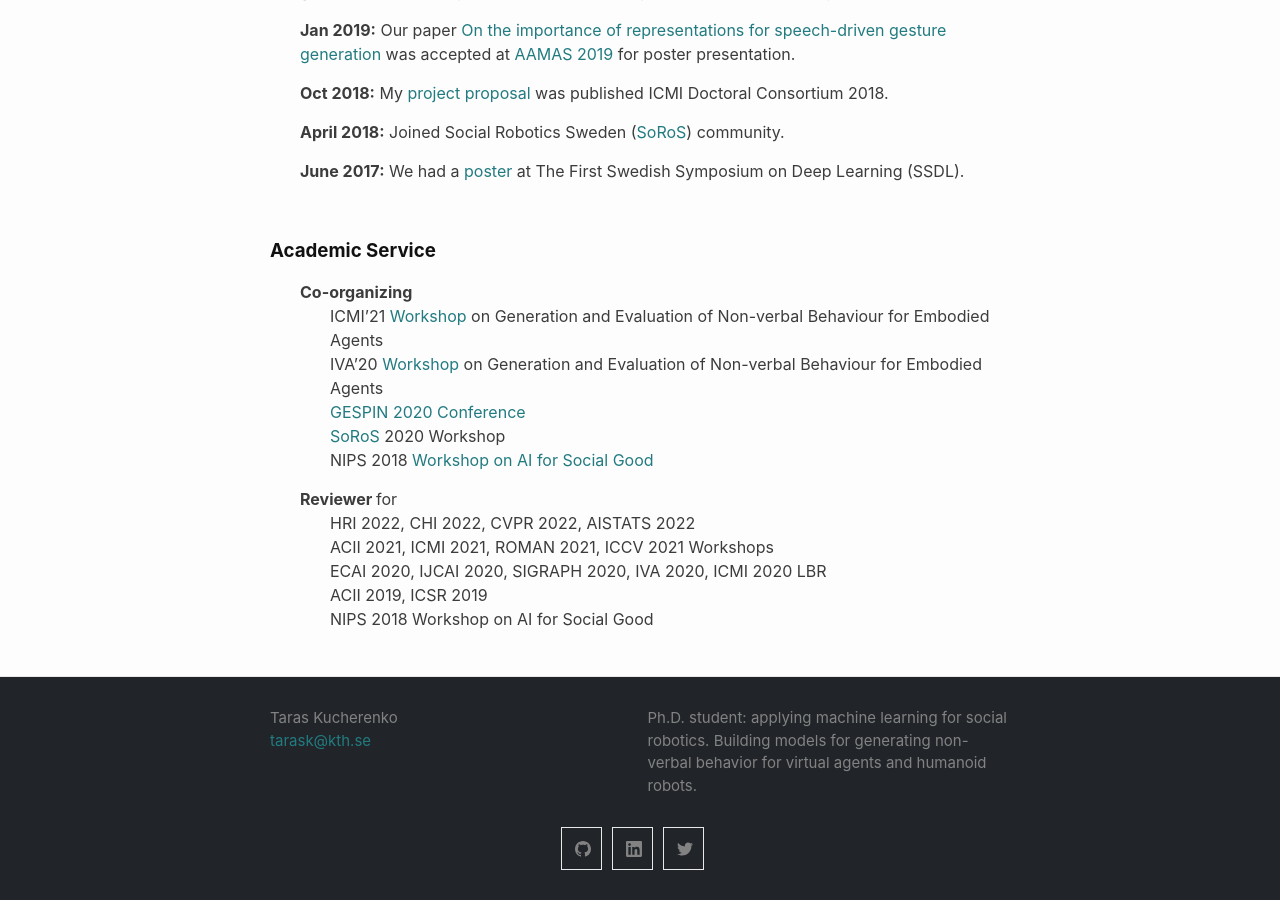
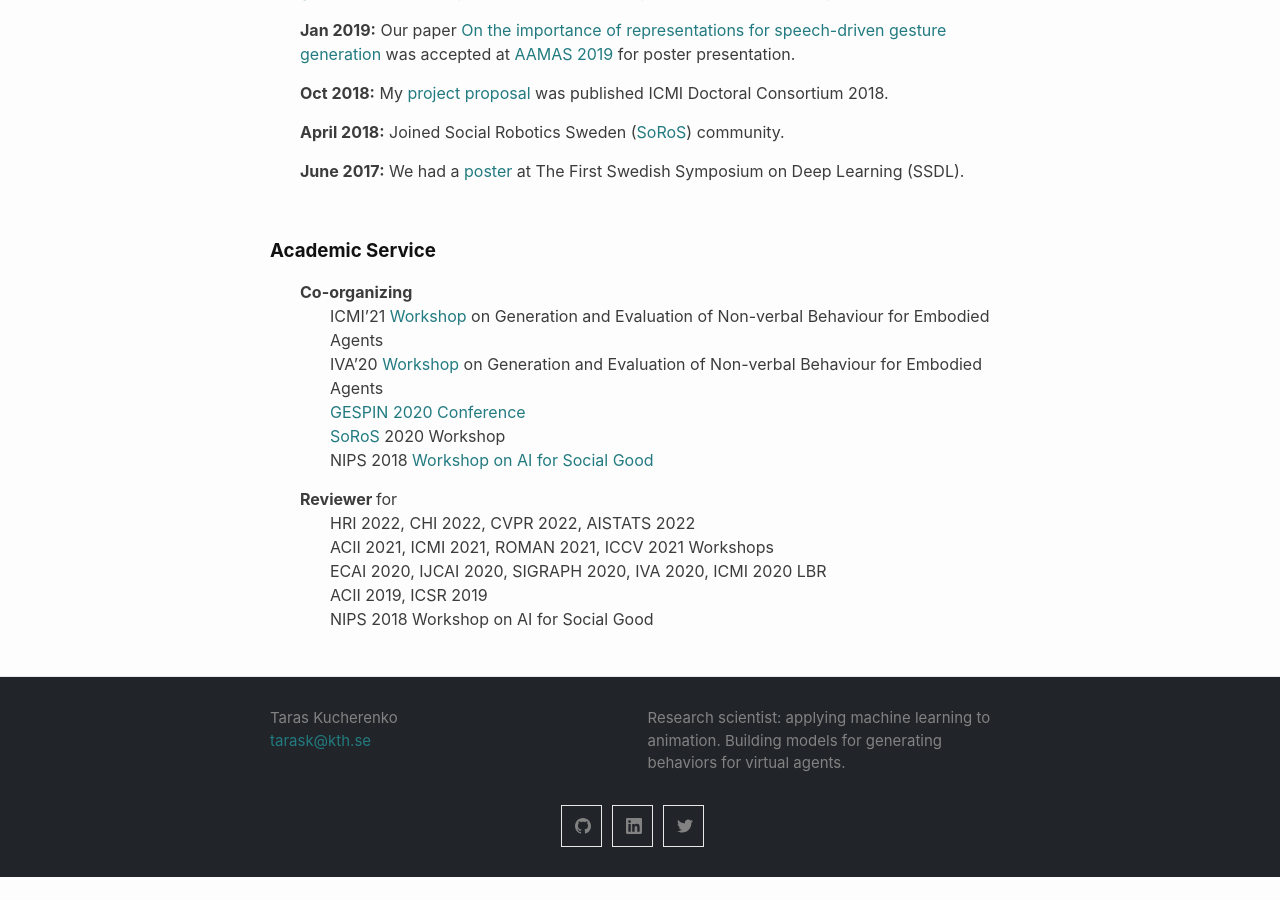
Before and after one commit to Svito-zar/Svito-zar.github.io, a Jekyll site: the page built from index.md, in a window 1280 px wide and 900 px high, scrolled down 2780 px. Built offline with Jekyll 4.4.1, drawn with Linux system fonts in a browser that asks for light colours; after the commit the page ends 3657 px from its top, so only the background shows below that.

Commit message:
Update config

```diff
--- a/_config.yml
+++ b/_config.yml
@@ -2,7 +2,7 @@ title: Taras Kucherenko
 #author: Taras Kucherenko
 email: tarask@kth.se
 description: > # this means to ignore newlines until "show_exerpts:"
-  Ph.D. student: applying machine learning for social robotics. Building models for generating non-verbal behavior for virtual agents and humanoid robots.
+  Research scientist: applying machine learning to animation. Building models for generating behaviors for virtual agents.
 # Working under supervision of Hedvig Kjlestrom in the EACare project.
 baseurl: "" # the subpath of your site, e.g. /blog
 url: "https://svito-zar.github.io/" # the base hostname & protocol for your site, e.g. http://example.com
```
